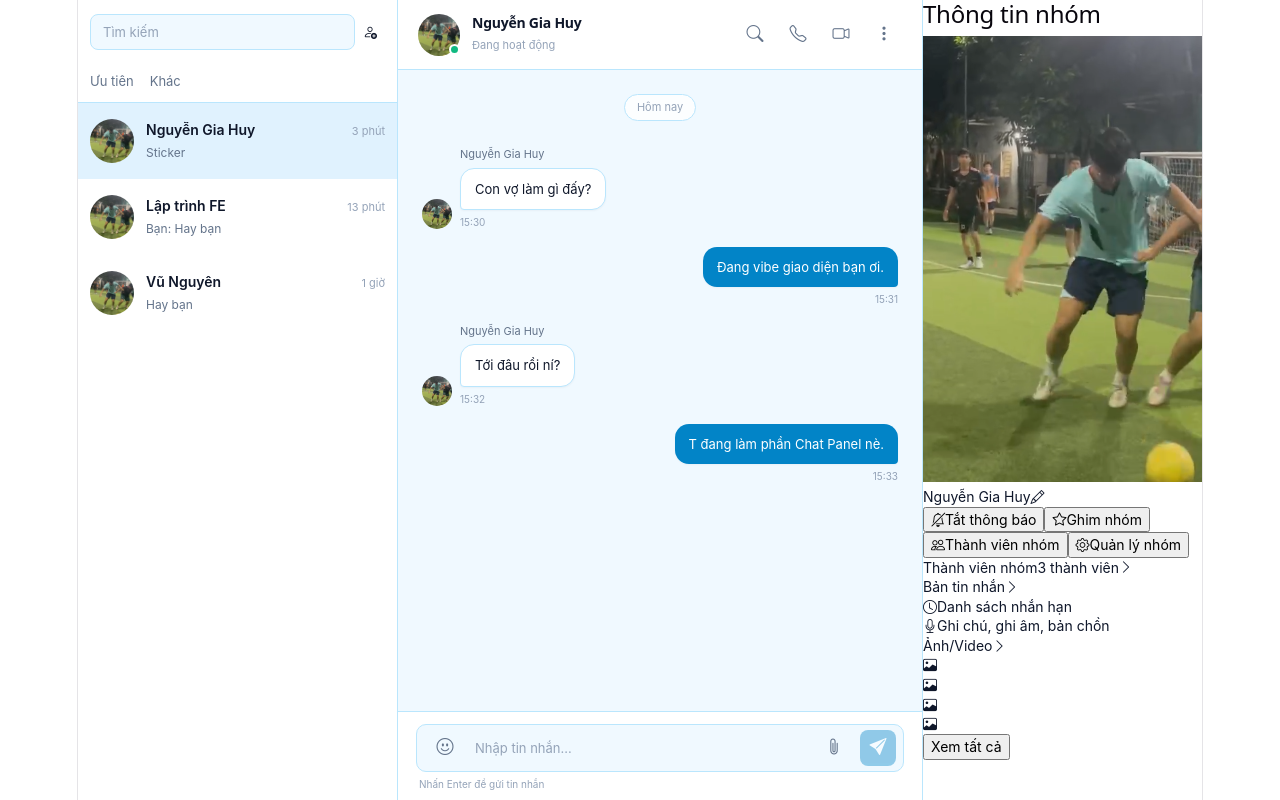
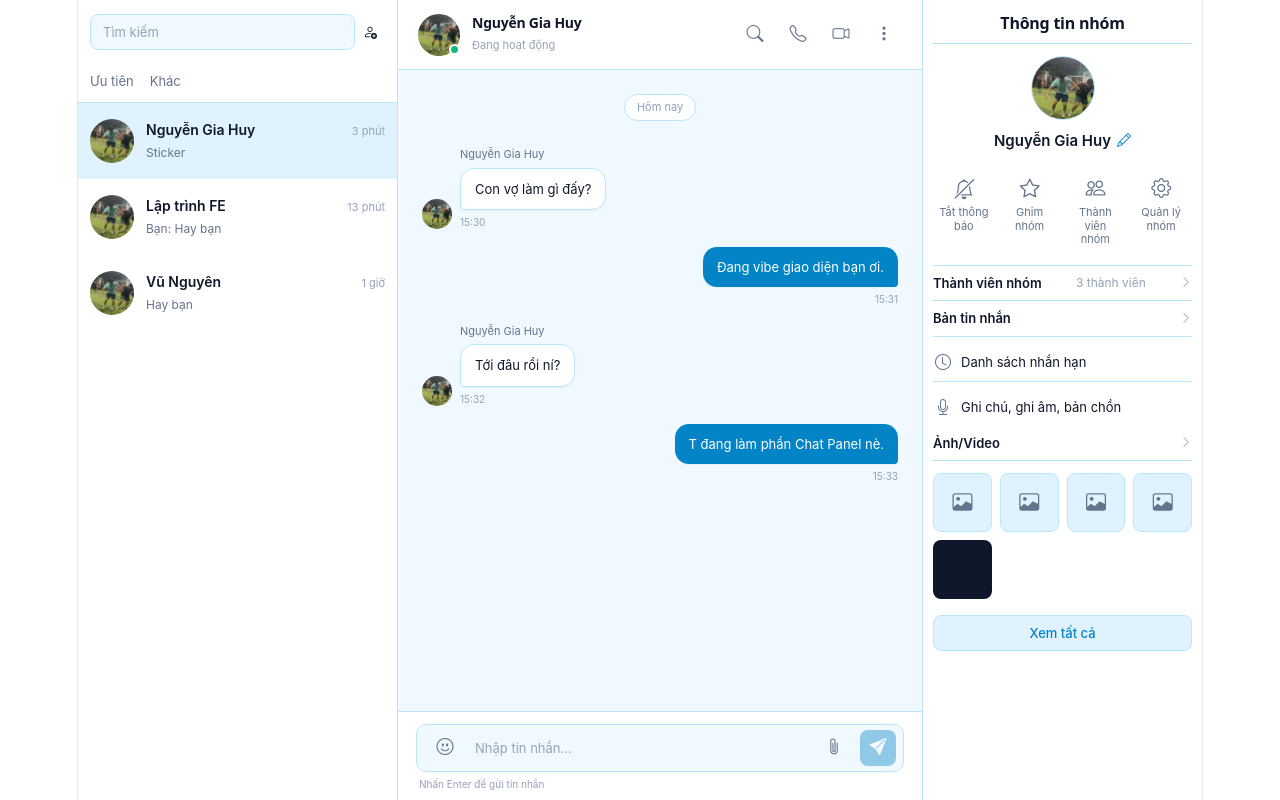
Before and after one commit to VanTruongpfs/AppChat, a React (Vite) app: page /chat in a window 1280 px wide. Built offline with nearby package versions, Linux system fonts and the light colour scheme.

Commit message:
css for Detail Panel

```diff
--- a/src/styles/css/HomePage.css
+++ b/src/styles/css/HomePage.css
@@ -68,6 +68,9 @@
   color: var(--color-text);
   background: var(--color-background);
   font-size: 13px;
+}
+.home-page .conversation-list-header .search-conversation::-moz-placeholder {
+  color: var(--color-text-muted);
 }
 .home-page .conversation-list-header .search-conversation::placeholder {
   color: var(--color-text-muted);
@@ -171,7 +174,8 @@
   border-radius: 50%;
   background: var(--color-cyan-100);
   color: var(--color-primary);
-  object-fit: cover;
+  -o-object-fit: cover;
+     object-fit: cover;
   font-size: 16px;
   font-weight: 600;
 }
@@ -278,7 +282,8 @@
   width: 42px;
   height: 42px;
   border-radius: 50%;
-  object-fit: cover;
+  -o-object-fit: cover;
+     object-fit: cover;
 }
 .home-page .chat-header__online-dot {
   position: absolute;
@@ -369,7 +374,8 @@
   height: 30px;
   flex-shrink: 0;
   border-radius: 50%;
-  object-fit: cover;
+  -o-object-fit: cover;
+     object-fit: cover;
 }
 .home-page .message-row__content {
   display: flex;
@@ -454,6 +460,9 @@
   color: var(--color-text);
   font-size: 13px;
 }
+.home-page .message-input input::-moz-placeholder {
+  color: var(--color-text-muted);
+}
 .home-page .message-input input::placeholder {
   color: var(--color-text-muted);
 }
@@ -524,6 +533,216 @@
   color: var(--color-primary);
   font-size: 32px;
 }
+.home-page > .details-panel {
+  grid-area: details;
+  min-width: 0;
+  min-height: 0;
+  overflow-y: auto;
+  overflow-x: hidden;
+  border-left: 1px solid var(--color-border);
+  background: var(--color-surface);
+  display: flex;
+  flex-direction: column;
+  padding: 14px 10px;
+  gap: 12px;
+  font-size: 13px;
+  color: var(--color-text);
+  scrollbar-width: thin;
+  scrollbar-color: var(--color-sky-200) transparent;
+}
+.home-page .details-header {
+  display: flex;
+  flex-direction: column;
+  align-items: center;
+  gap: 8px;
+  padding-bottom: 10px;
+  border-bottom: 1px solid var(--color-border);
+}
+.home-page .details-title {
+  margin: 0;
+  font-size: 16px;
+  font-weight: 600;
+  color: var(--color-text);
+}
+.home-page .details-group {
+  display: flex;
+  flex-direction: column;
+  align-items: center;
+  gap: 10px;
+  padding: 12px 0;
+}
+.home-page .details-avatar {
+  width: 64px;
+  height: 64px;
+  border-radius: 50%;
+  overflow: hidden;
+  background: var(--color-sky-100);
+  color: var(--color-primary);
+  display: grid;
+  place-items: center;
+  font-size: 28px;
+  border: 1px solid var(--color-border);
+}
+.home-page .details-avatar img {
+  width: 100%;
+  height: 100%;
+  -o-object-fit: cover;
+     object-fit: cover;
+  display: block;
+}
+.home-page .details-name-row {
+  display: flex;
+  align-items: center;
+  gap: 6px;
+  min-width: 0;
+}
+.home-page .details-name {
+  font-size: 15px;
+  font-weight: 600;
+  color: var(--color-text);
+  white-space: nowrap;
+  overflow: hidden;
+  text-overflow: ellipsis;
+  max-width: 150px;
+}
+.home-page .details-edit {
+  font-size: 14px;
+  color: var(--color-primary);
+  cursor: pointer;
+  flex-shrink: 0;
+}
+.home-page .details-edit:hover {
+  color: var(--color-primary-hover);
+}
+.home-page .details-actions {
+  display: grid;
+  grid-template-columns: repeat(4, 1fr);
+  gap: 4px;
+  padding: 6px 0 10px;
+  border-bottom: 1px solid var(--color-border);
+}
+.home-page .details-action {
+  display: flex;
+  flex-direction: column;
+  align-items: center;
+  gap: 4px;
+  padding: 8px 4px;
+  border: none;
+  background: transparent;
+  color: var(--color-text-secondary);
+  font-size: 11px;
+  text-align: center;
+  cursor: pointer;
+  border-radius: 6px;
+  line-height: 1.25;
+}
+.home-page .details-action i {
+  font-size: 20px;
+}
+.home-page .details-action:hover {
+  background: var(--color-surface-muted);
+  color: var(--color-primary);
+}
+.home-page .details-section {
+  display: flex;
+  flex-direction: column;
+  gap: 6px;
+}
+.home-page .details-section-head {
+  display: flex;
+  align-items: center;
+  justify-content: space-between;
+  padding: 8px 0;
+  border-bottom: 1px solid var(--color-border);
+  cursor: pointer;
+}
+.home-page .details-section-head:hover {
+  background: var(--color-surface-muted);
+}
+.home-page .details-section-head .bi-chevron-right {
+  font-size: 12px;
+  color: var(--color-text-muted);
+  flex-shrink: 0;
+}
+.home-page .details-section-title {
+  font-size: 13px;
+  font-weight: 600;
+  color: var(--color-text);
+  min-width: 0;
+}
+.home-page .details-section-sub {
+  font-size: 12px;
+  color: var(--color-text-muted);
+}
+.home-page .details-item {
+  display: flex;
+  align-items: center;
+  gap: 8px;
+  padding: 8px 0;
+  border-bottom: 1px solid var(--color-border);
+  cursor: pointer;
+}
+.home-page .details-item:last-child {
+  border-bottom: none;
+}
+.home-page .details-item:hover {
+  background: var(--color-surface-muted);
+}
+.home-page .details-item i {
+  font-size: 16px;
+  color: var(--color-text-secondary);
+  flex-shrink: 0;
+  width: 20px;
+  text-align: center;
+}
+.home-page .details-item span {
+  font-size: 13px;
+  color: var(--color-text);
+  min-width: 0;
+}
+.home-page .details-media-grid {
+  display: grid;
+  grid-template-columns: repeat(4, 1fr);
+  gap: 8px;
+  padding: 6px 0 10px;
+}
+.home-page .details-media {
+  aspect-ratio: 1;
+  border-radius: 8px;
+  background: var(--color-surface-muted);
+  color: var(--color-text-secondary);
+  font-size: 20px;
+  border: 1px solid var(--color-border);
+  display: grid;
+  place-items: center;
+}
+.home-page .details-media.details-media--video {
+  background: var(--color-slate-900);
+  color: var(--color-text-inverse);
+  border: none;
+  font-size: 18px;
+}
+.home-page .details-view-all {
+  width: 100%;
+  padding: 8px;
+  border: 1px solid var(--color-border);
+  border-radius: 8px;
+  background: var(--color-surface-muted);
+  color: var(--color-primary);
+  font-size: 13px;
+  font-weight: 500;
+  cursor: pointer;
+  text-align: center;
+}
+.home-page .details-view-all:hover {
+  background: var(--color-sky-100);
+}
+.home-page .details-empty {
+  padding: 20px;
+  color: var(--color-text-muted);
+  font-size: 13px;
+  text-align: center;
+}
 
 @media (max-width: 900px) {
   .home-page {
@@ -559,6 +778,4 @@
   .home-page .message-input-area {
     padding: 10px;
   }
-}
-
-/*# sourceMappingURL=HomePage.css.map */
+}/*# sourceMappingURL=HomePage.css.map */
--- a/src/styles/css/HomePage.scss
+++ b/src/styles/css/HomePage.scss
@@ -561,6 +561,246 @@
     color: var(--color-primary);
     font-size: 32px;
   }
+
+  > .details-panel {
+    grid-area: details;
+    min-width: 0;
+    min-height: 0;
+    overflow-y: auto;
+    overflow-x: hidden;
+    border-left: 1px solid var(--color-border);
+    background: var(--color-surface);
+    display: flex;
+    flex-direction: column;
+    padding: 14px 10px;
+    gap: 12px;
+    font-size: 13px;
+    color: var(--color-text);
+    scrollbar-width: thin;
+    scrollbar-color: var(--color-sky-200) transparent;
+  }
+
+  .details-header {
+    display: flex;
+    flex-direction: column;
+    align-items: center;
+    gap: 8px;
+    padding-bottom: 10px;
+    border-bottom: 1px solid var(--color-border);
+  }
+
+  .details-title {
+    margin: 0;
+    font-size: 16px;
+    font-weight: 600;
+    color: var(--color-text);
+  }
+
+  .details-group {
+    display: flex;
+    flex-direction: column;
+    align-items: center;
+    gap: 10px;
+    padding: 12px 0;
+  }
+
+  .details-avatar {
+    width: 64px;
+    height: 64px;
+    border-radius: 50%;
+    overflow: hidden;
+    background: var(--color-sky-100);
+    color: var(--color-primary);
+    display: grid;
+    place-items: center;
+    font-size: 28px;
+    border: 1px solid var(--color-border);
+
+    img {
+      width: 100%;
+      height: 100%;
+      object-fit: cover;
+      display: block;
+    }
+  }
+
+  .details-name-row {
+    display: flex;
+    align-items: center;
+    gap: 6px;
+    min-width: 0;
+  }
+
+  .details-name {
+    font-size: 15px;
+    font-weight: 600;
+    color: var(--color-text);
+    white-space: nowrap;
+    overflow: hidden;
+    text-overflow: ellipsis;
+    max-width: 150px;
+  }
+
+  .details-edit {
+    font-size: 14px;
+    color: var(--color-primary);
+    cursor: pointer;
+    flex-shrink: 0;
+
+    &:hover {
+      color: var(--color-primary-hover);
+    }
+  }
+
+  .details-actions {
+    display: grid;
+    grid-template-columns: repeat(4, 1fr);
+    gap: 4px;
+    padding: 6px 0 10px;
+    border-bottom: 1px solid var(--color-border);
+  }
+
+  .details-action {
+    display: flex;
+    flex-direction: column;
+    align-items: center;
+    gap: 4px;
+    padding: 8px 4px;
+    border: none;
+    background: transparent;
+    color: var(--color-text-secondary);
+    font-size: 11px;
+    text-align: center;
+    cursor: pointer;
+    border-radius: 6px;
+    line-height: 1.25;
+
+    i {
+      font-size: 20px;
+    }
+
+    &:hover {
+      background: var(--color-surface-muted);
+      color: var(--color-primary);
+    }
+  }
+
+  .details-section {
+    display: flex;
+    flex-direction: column;
+    gap: 6px;
+  }
+
+  .details-section-head {
+    display: flex;
+    align-items: center;
+    justify-content: space-between;
+    padding: 8px 0;
+    border-bottom: 1px solid var(--color-border);
+    cursor: pointer;
+
+    &:hover {
+      background: var(--color-surface-muted);
+    }
+
+    .bi-chevron-right {
+      font-size: 12px;
+      color: var(--color-text-muted);
+      flex-shrink: 0;
+    }
+  }
+
+  .details-section-title {
+    font-size: 13px;
+    font-weight: 600;
+    color: var(--color-text);
+    min-width: 0;
+  }
+
+  .details-section-sub {
+    font-size: 12px;
+    color: var(--color-text-muted);
+  }
+
+  .details-item {
+    display: flex;
+    align-items: center;
+    gap: 8px;
+    padding: 8px 0;
+    border-bottom: 1px solid var(--color-border);
+    cursor: pointer;
+
+    &:last-child {
+      border-bottom: none;
+    }
+
+    &:hover {
+      background: var(--color-surface-muted);
+    }
+
+    i {
+      font-size: 16px;
+      color: var(--color-text-secondary);
+      flex-shrink: 0;
+      width: 20px;
+      text-align: center;
+    }
+
+    span {
+      font-size: 13px;
+      color: var(--color-text);
+      min-width: 0;
+    }
+  }
+
+  .details-media-grid {
+    display: grid;
+    grid-template-columns: repeat(4, 1fr);
+    gap: 8px;
+    padding: 6px 0 10px;
+  }
+
+  .details-media {
+    aspect-ratio: 1;
+    border-radius: 8px;
+    background: var(--color-surface-muted);
+    color: var(--color-text-secondary);
+    font-size: 20px;
+    border: 1px solid var(--color-border);
+    display: grid;
+    place-items: center;
+
+    &.details-media--video {
+      background: var(--color-slate-900);
+      color: var(--color-text-inverse);
+      border: none;
+      font-size: 18px;
+    }
+  }
+
+  .details-view-all {
+    width: 100%;
+    padding: 8px;
+    border: 1px solid var(--color-border);
+    border-radius: 8px;
+    background: var(--color-surface-muted);
+    color: var(--color-primary);
+    font-size: 13px;
+    font-weight: 500;
+    cursor: pointer;
+    text-align: center;
+
+    &:hover {
+      background: var(--color-sky-100);
+    }
+  }
+
+  .details-empty {
+    padding: 20px;
+    color: var(--color-text-muted);
+    font-size: 13px;
+    text-align: center;
+  }
 }
 @media (max-width: 900px) {
   .home-page {
```
Also changed, not shown: 1 other file (tests, documents, lock files or other folders).
